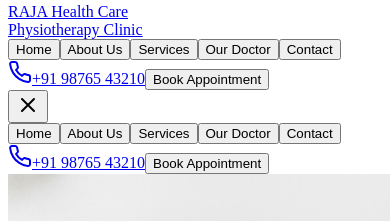
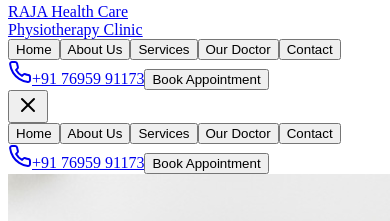
Before and after one commit to kumaravelb093-oss/rajahealthcare, a React (Vite) app in the folder client/: page / in a window 390 px wide. Both pictures are taken after a click on the button "Toggle menu". Shown: the part 970-1191 px from the top of the page. Built offline with nearby package versions, Linux system fonts and the light colour scheme; a web font is replaced by a local one.

Commit message:
Update navigation phone number

```diff
--- a/client/src/components/Navigation.tsx
+++ b/client/src/components/Navigation.tsx
@@ -35,8 +35,8 @@
             <Link key={item.path} href={item.path} data-testid={`link-${item.label.toLowerCase().replace(/\s+/g, '-')}`}>
               <button
                 className={`px-4 py-2 rounded-lg text-sm font-medium transition-all duration-300 hover-elevate active-elevate-2 ${location === item.path
-                    ? "text-primary"
-                    : "text-foreground"
+                  ? "text-primary"
+                  : "text-foreground"
                   }`}
               >
                 {item.label}
@@ -47,9 +47,9 @@
 
         {/* Desktop CTAs */}
         <div className="hidden lg:flex items-center gap-3">
-          <a href="tel:+919876543210" className="flex items-center gap-2 text-sm text-muted-foreground hover:text-foreground transition-colors" data-testid="link-phone">
+          <a href="tel:+917695991173" className="flex items-center gap-2 text-sm text-muted-foreground hover:text-foreground transition-colors" data-testid="link-phone">
             <Phone className="w-4 h-4" />
-            <span className="font-medium">+91 98765 43210</span>
+            <span className="font-medium">+91 76959 91173</span>
           </a>
           <Link href="/book-appointment" data-testid="link-book-cta">
             <Button className="shadow-md">Book Appointment</Button>
@@ -76,8 +76,8 @@
                 <button
                   onClick={() => setMobileMenuOpen(false)}
                   className={`w-full text-left px-4 py-3 rounded-lg text-base font-medium transition-all duration-300 hover-elevate active-elevate-2 ${location === item.path
-                      ? "text-primary bg-accent"
-                      : "text-foreground"
+                    ? "text-primary bg-accent"
+                    : "text-foreground"
                     }`}
                 >
                   {item.label}
@@ -85,9 +85,9 @@
               </Link>
             ))}
             <div className="pt-4 space-y-3">
-              <a href="tel:+919876543210" className="flex items-center gap-2 px-4 py-3 text-sm text-muted-foreground" data-testid="link-mobile-phone">
+              <a href="tel:+917695991173" className="flex items-center gap-2 px-4 py-3 text-sm text-muted-foreground" data-testid="link-mobile-phone">
                 <Phone className="w-4 h-4" />
-                <span className="font-medium">+91 98765 43210</span>
+                <span className="font-medium">+91 76959 91173</span>
               </a>
               <Link href="/book-appointment" data-testid="link-mobile-book">
                 <Button className="w-full" onClick={() => setMobileMenuOpen(false)}>
```
